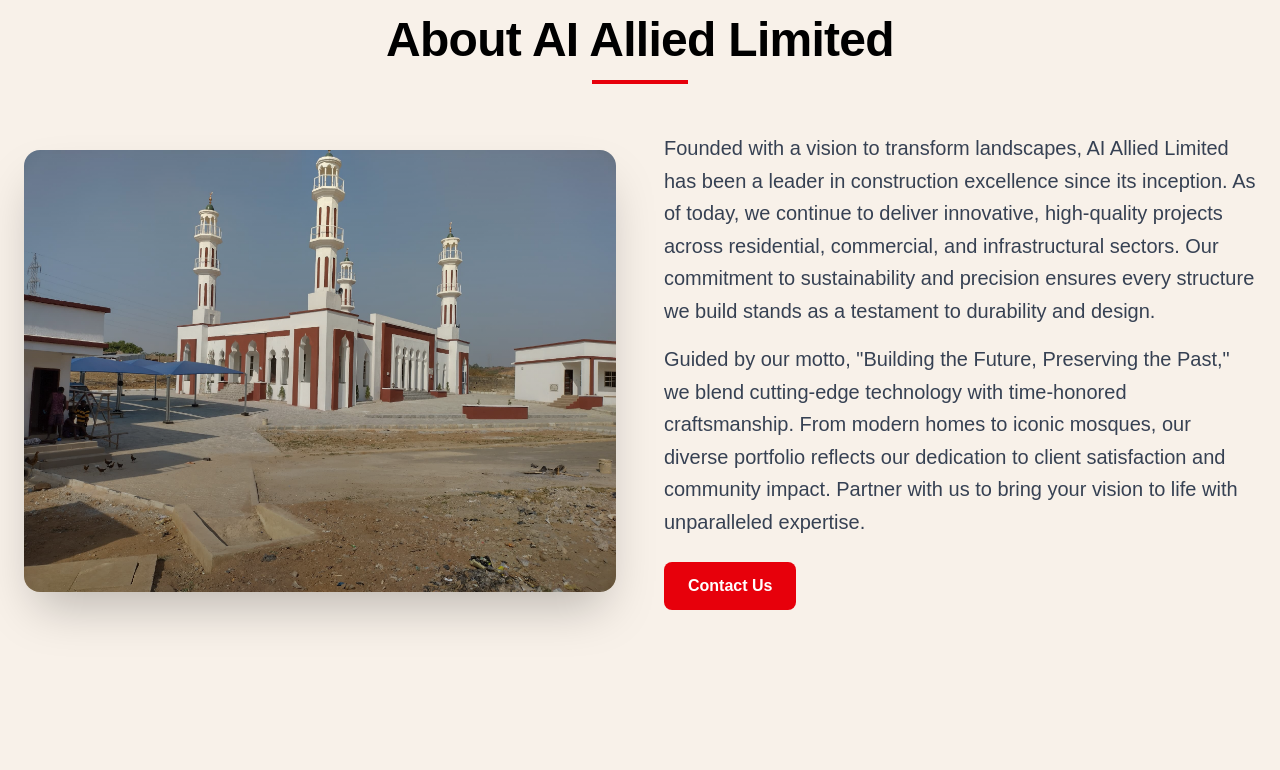
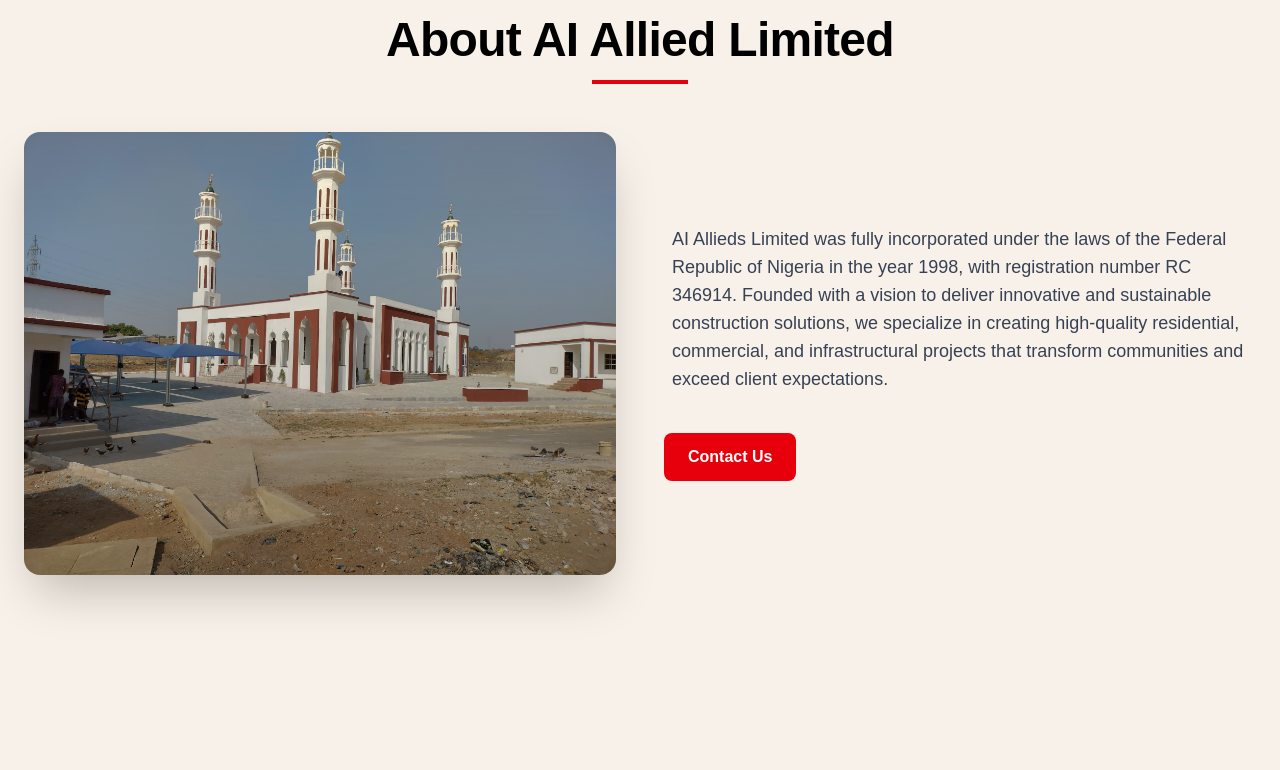
Before and after one commit to mustapha7777ib/work, a React (Vite) app: page / in a window 1280 px wide. Shown: the part 880-1650 px from the top of the page. Built offline with nearby package versions, Linux system fonts and the light colour scheme.

Commit message:
seventh commit

```diff
--- a/src/about.jsx
+++ b/src/about.jsx
@@ -43,12 +43,9 @@
             transition={{ duration: 0.8 }}
             viewport={{ once: true }}
           >
-            <p className="text-xl text-gray-700 leading-relaxed mb-4">
-              Founded with a vision to transform landscapes, AI Allied Limited has been a leader in construction excellence since its inception. As of today, we continue to deliver innovative, high-quality projects across residential, commercial, and infrastructural sectors. Our commitment to sustainability and precision ensures every structure we build stands as a testament to durability and design.
-            </p>
-            <p className="text-xl text-gray-700 leading-relaxed mb-6">
-              Guided by our motto, "Building the Future, Preserving the Past," we blend cutting-edge technology with time-honored craftsmanship. From modern homes to iconic mosques, our diverse portfolio reflects our dedication to client satisfaction and community impact. Partner with us to bring your vision to life with unparalleled expertise.
-            </p>
+          <p className="text-gray-700 text-base sm:text-lg max-w-xl mx-auto mb-10">
+            AI Allieds Limited was fully incorporated under the laws of the Federal Republic of Nigeria in the year 1998, with registration number RC 346914. Founded with a vision to deliver innovative and sustainable construction solutions, we specialize in creating high-quality residential, commercial, and infrastructural projects that transform communities and exceed client expectations.
+          </p>
             <button
               onClick={() => document.getElementById('contact').scrollIntoView({ behavior: 'smooth' })}
               className="bg-red-600 text-white py-3 px-6 rounded-lg font-semibold hover:bg-red-700 transition duration-300"
--- a/src/navbar.jsx
+++ b/src/navbar.jsx
@@ -63,7 +63,7 @@
       </div>
       {isOpen && (
         <motion.div
-          className="md:hidden bg-[#F8F1E9]/95"
+          className="md:hidden bg-[#F8F1E9]${scrolled ? '95' : '80'}"
           initial={{ opacity: 0, y: -20 }}
           animate={{ opacity: 1, y: 0 }}
           transition={{ duration: 0.3 }}
--- a/src/projects.jsx
+++ b/src/projects.jsx
@@ -22,8 +22,8 @@
   {
     img: Project3,
     title: 'CONSTRUCTION OF DEWOO CAMP FOR SB ENERGY RESOURCES LTD, KRPC, KADUNA',
-    description: 'A state-of-the-art recreational pool with advanced filtration and aesthetic landscaping.',
-    category: 'Recreational',
+    description: 'A fully equipped camp facility built to support SB Energy Resources Ltd’s operations for KRPC in Kaduna.',
+    category: 'Expatiate Camp',
   },
   {
     img: Project4,
```
